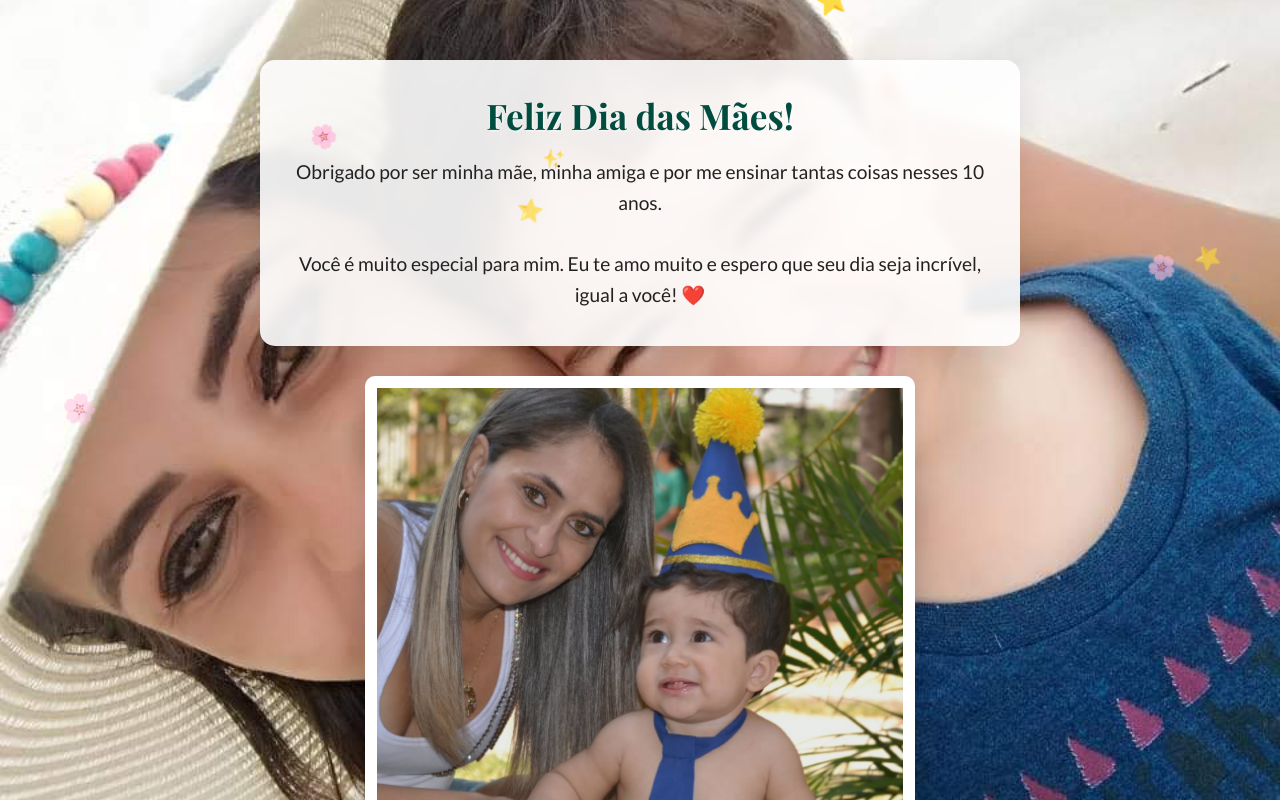
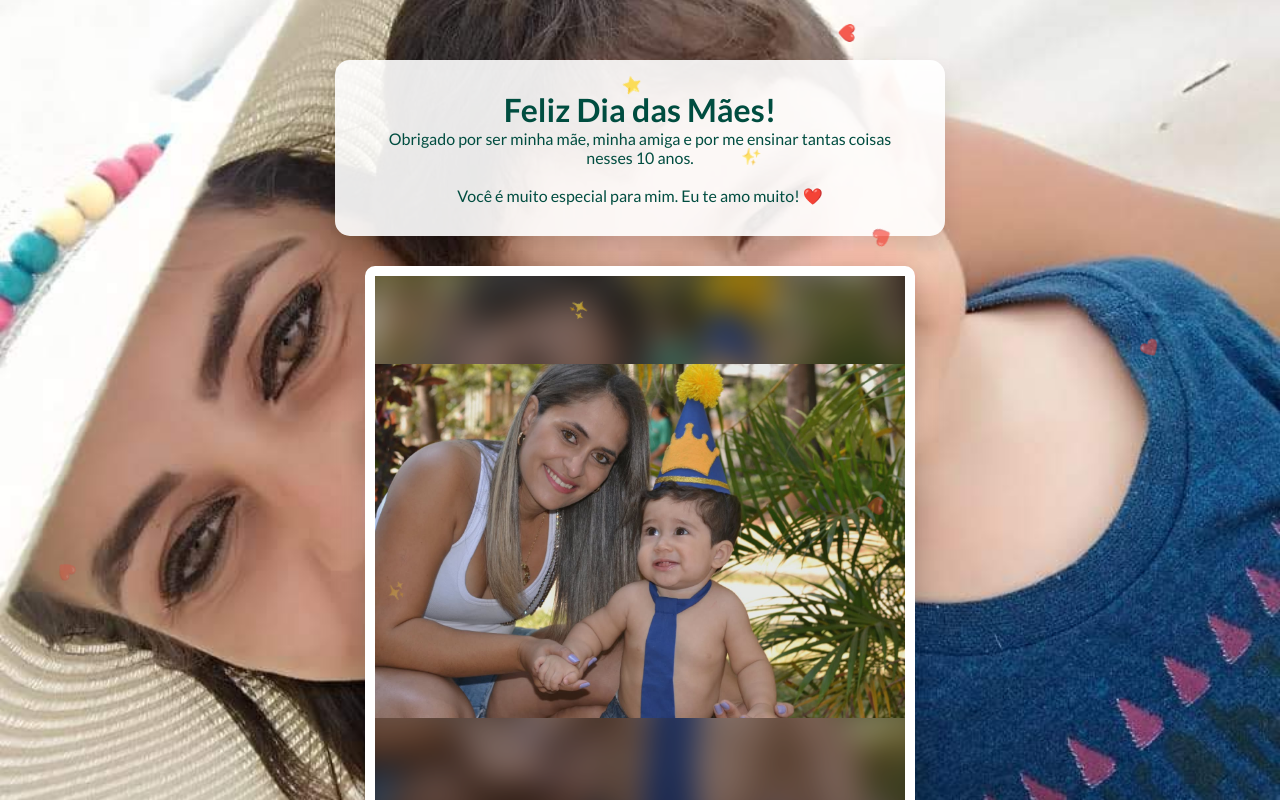
Before and after one commit to Paulovab/Dia_das_Maes, a plain HTML site: page index.html in a window 1280 px wide. Both pictures are taken after a click on the button "CLIQUE PARA ABRIR ✨". Shown: the top 800 px of the page. Drawn offline with nearby package versions, Linux system fonts and the light colour scheme.

Commit message:
Update index.html

```diff
--- a/index.html
+++ b/index.html
@@ -7,21 +7,15 @@
   <link href="https://fonts.googleapis.com/css2?family=Playfair+Display:wght@700&family=Lato:wght@400;700&display=swap" rel="stylesheet">
 
   <style>
-    * {
-      margin: 0;
-      padding: 0;
-      box-sizing: border-box;
-    }
+    * { margin: 0; padding: 0; box-sizing: border-box; }
 
     body {
-      background-image: linear-gradient(rgba(0, 0, 0, 0), rgba(0, 0, 0, 0)), url('./assets/fotos/foto8.jpg');
+      background-image: url('./assets/fotos/foto8.jpg');
       background-size: cover;
       background-position: center;
       background-attachment: fixed;
-      background-repeat: no-repeat;
       color: #004d40;
       font-family: 'Lato', sans-serif;
-      overflow-x: hidden;
       display: flex;
       flex-direction: column;
       align-items: center;
@@ -35,9 +29,7 @@
       flex-direction: column;
       justify-content: center;
       align-items: center;
-      text-align: center;
-      background: rgba(255, 255, 255, 0.4);
-      padding: 20px;
+      background: rgba(255, 255, 255, 0.6);
       position: fixed;
       z-index: 2000;
       top: 0;
@@ -51,83 +43,85 @@
       border-radius: 50px;
       font-size: 1.1rem;
       text-transform: uppercase;
-      letter-spacing: 2px;
       font-weight: bold;
       cursor: pointer;
       background: white;
       color: #00897b;
       animation: pulseBtn 2s infinite;
-      transition: all 0.3s;
     }
 
     @keyframes pulseBtn {
       0% { transform: scale(1); }
-      70% { transform: scale(1.05); box-shadow: 0 0 15px rgba(77, 182, 172, 0.3); }
+      70% { transform: scale(1.05); }
       100% { transform: scale(1); }
     }
 
     #conteudo {
       display: none;
       width: 100%;
-      max-width: 800px; /* Aumentado para comportar o slider maior */
+      max-width: 650px;
       padding: 20px;
       text-align: center;
-      animation: fadeIn 1.5s ease;
       position: relative;
       z-index: 10;
     }
 
     .cartao-crianca {
       background: rgba(255, 255, 255, 0.9);
-      padding: 35px 25px;
+      padding: 30px;
       border-radius: 15px;
-      box-shadow: 0 15px 35px rgba(0,0,0,0.1);
       margin-top: 40px;
       margin-bottom: 30px;
-      backdrop-filter: blur(5px);
+      box-shadow: 0 10px 20px rgba(0,0,0,0.1);
     }
 
-    h1 {
-      font-family: 'Playfair Display', serif;
-      font-size: 2.2rem;
-      margin-bottom: 20px;
-      line-height: 1.2;
-      text-shadow: 1px 1px 2px rgba(255,255,255,0.8);
-    }
-
-    .mensagem-fofa {
-      font-size: 1.2rem;
-      line-height: 1.6;
-      color: #222;
-    }
-
-    /* QUADRO DA FOTO AUMENTADO */
+    /* QUADRO DAS FOTOS */
     .slider-container {
       width: 100%;
-      max-width: 550px; /* Tamanho aumentado aqui */
+      max-width: 550px;
       aspect-ratio: 1 / 1;
       margin: 0 auto 30px auto;
-      background: #fff;
-      border: 12px solid white; /* Borda levemente mais grossa para o novo tamanho */
+      background: #000;
+      border: 10px solid white;
       box-shadow: 0 10px 30px rgba(0,0,0,0.2);
       position: relative;
       overflow: hidden;
       border-radius: 10px;
     }
 
-    .slide {
+    .slide-wrapper {
       position: absolute;
       top: 0;
       left: 0;
       width: 100%;
       height: 100%;
-      object-fit: cover;
-      object-position: center;
       opacity: 0;
       transition: opacity 1s ease-in-out;
+      display: flex;
+      justify-content: center;
+      align-items: center;
     }
 
-    .slide.active { opacity: 1; }
+    .slide-wrapper.active { opacity: 1; }
+
+    /* Fundo desfocado para não ter bordas pretas */
+    .bg-blur {
+      position: absolute;
+      width: 110%;
+      height: 110%;
+      object-fit: cover;
+      filter: blur(15px) brightness(0.7);
+      z-index: 1;
+    }
+
+    /* Foto principal: Inteira e sem cortes */
+    .img-main {
+      position: relative;
+      max-width: 100%;
+      max-height: 100%;
+      object-fit: contain;
+      z-index: 2;
+    }
 
     .party {
       position: fixed;
@@ -141,17 +135,11 @@
       100% { transform: translateY(110vh) rotate(720deg); opacity: 0; }
     }
 
-    @keyframes fadeIn {
-      from { opacity: 0; }
-      to { opacity: 1; }
-    }
-
     footer {
       padding: 40px 0;
       font-family: 'Playfair Display', serif;
       font-style: italic;
       font-size: 1.2rem;
-      color: #000;
     }
   </style>
 </head>
@@ -167,15 +155,13 @@
       <h1>Feliz Dia das Mães!</h1>
       <p class="mensagem-fofa">
         Obrigado por ser minha mãe, minha amiga e por me ensinar tantas coisas nesses 10 anos. <br><br>
-        Você é muito especial para mim. Eu te amo muito e espero que seu dia seja incrível, igual a você! ❤️
+        Você é muito especial para mim. Eu te amo muito! ❤️
       </p>
     </div>
 
     <div class="slider-container" id="meuSlider"></div>
 
-    <footer>
-      Com todo o meu amor! 🌼
-    </footer>
+    <footer>Com todo o meu amor! 🌼</footer>
   </div>
 
   <audio id="musica" loop>
@@ -191,25 +177,33 @@
     function abrirSurpresa() {
       document.getElementById('intro').style.display = 'none';
       document.getElementById('conteudo').style.display = 'block';
-
-      const audio = document.getElementById('musica');
-      audio.play().catch(e => console.log("Áudio aguardando..."));
-
+      document.getElementById('musica').play().catch(e => {});
       setInterval(createCelebrationItem, 250);
     }
 
     const container = document.getElementById('meuSlider');
     fotos.forEach((src, index) => {
-      const img = document.createElement('img');
-      img.src = src;
-      img.className = index === 0 ? 'slide active' : 'slide';
-      img.onerror = function() { this.remove(); };
-      container.appendChild(img);
+      const wrapper = document.createElement('div');
+      wrapper.className = index === 0 ? 'slide-wrapper active' : 'slide-wrapper';
+
+      // Imagem de fundo (desfocada)
+      const imgBlur = document.createElement('img');
+      imgBlur.src = src;
+      imgBlur.className = 'bg-blur';
+
+      // Imagem principal (inteira)
+      const imgMain = document.createElement('img');
+      imgMain.src = src;
+      imgMain.className = 'img-main';
+
+      wrapper.appendChild(imgBlur);
+      wrapper.appendChild(imgMain);
+      container.appendChild(wrapper);
     });
 
     let currentSlide = 0;
     setInterval(() => {
-      const slides = document.querySelectorAll('.slide');
+      const slides = document.querySelectorAll('.slide-wrapper');
       if(slides.length > 1) {
         slides[currentSlide].classList.remove('active');
         currentSlide = (currentSlide + 1) % slides.length;
@@ -219,14 +213,11 @@
 
     function createCelebrationItem() {
       const item = document.createElement('div');
-      const icons = ['❤️', '✨', '🌸', '⭐'];
       item.classList.add('party');
-      item.innerHTML = icons[Math.floor(Math.random() * icons.length)];
+      item.innerHTML = ['❤️', '✨', '🌸', '⭐'][Math.floor(Math.random() * 4)];
       item.style.left = Math.random() * 100 + 'vw';
       item.style.top = '-20px';
-      item.style.fontSize = Math.random() * 15 + 15 + 'px';
       item.style.animationDuration = Math.random() * 3 + 2 + 's';
-      item.style.opacity = Math.random();
       document.body.appendChild(item);
       setTimeout(() => item.remove(), 5000);
     }
```
